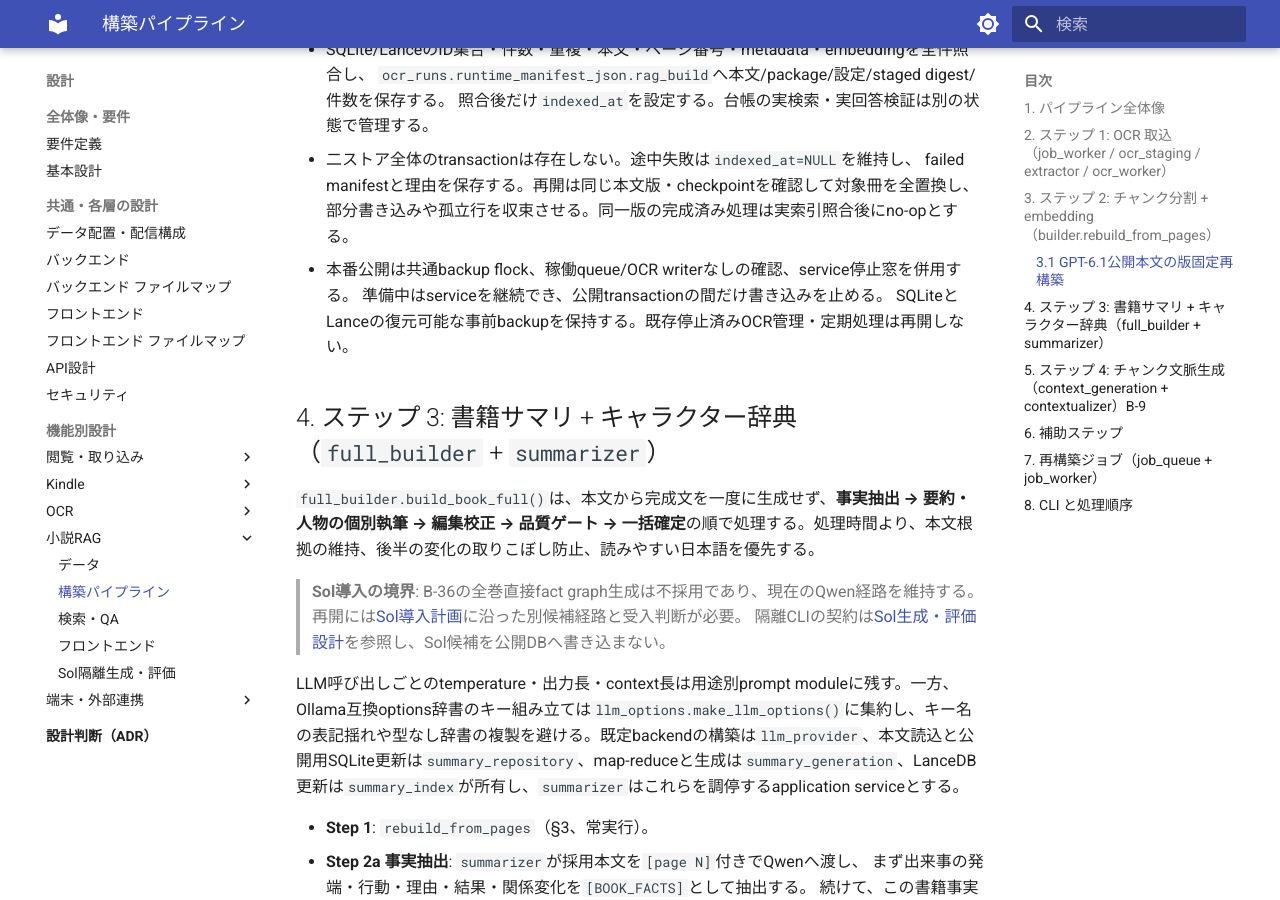
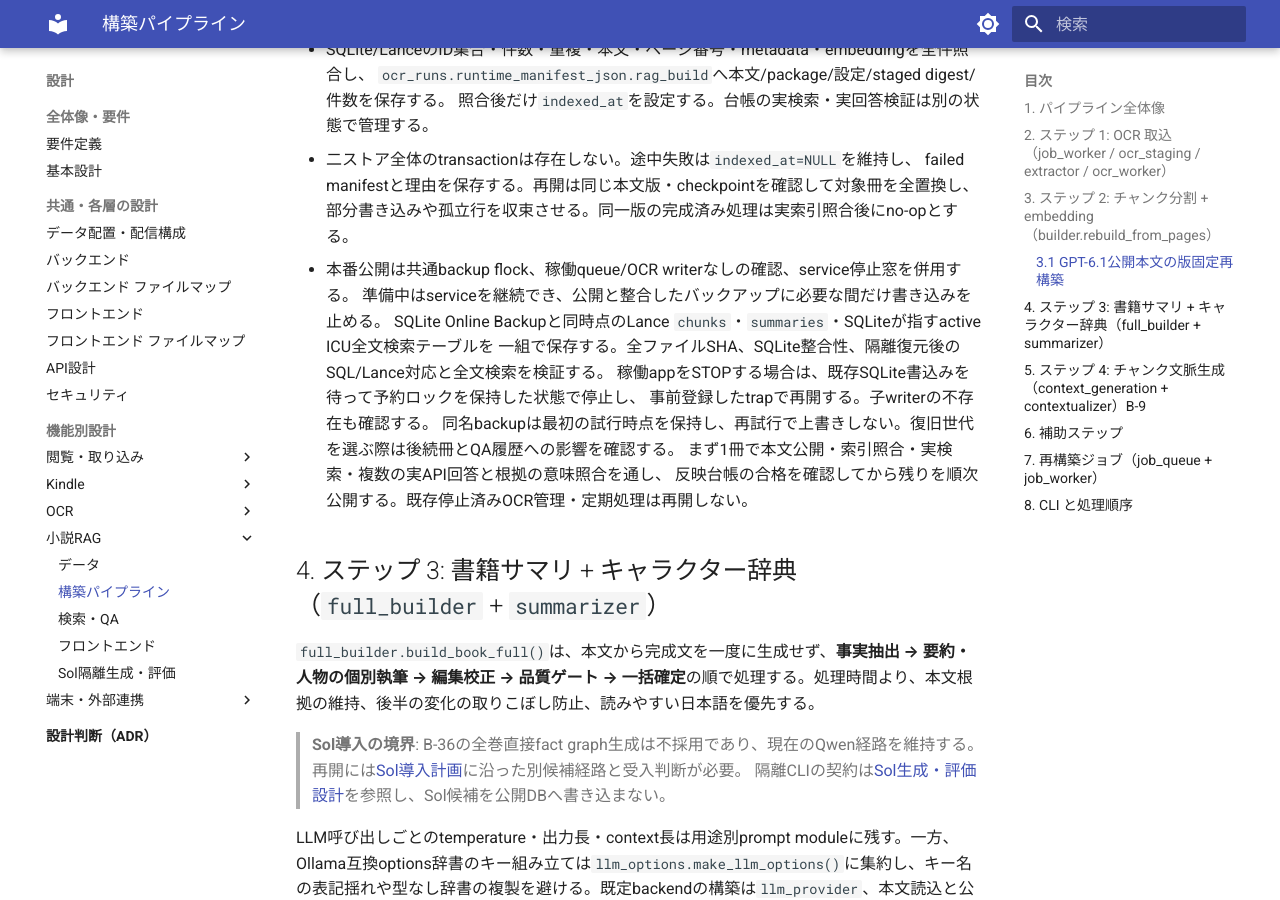
Before and after one commit to kkmmyr/Pic2PDF_Viewer, an MkDocs documentation site: the page built from docs/design/詳細設計/機能別/小説RAG_パイプライン設計.md, in a window 1280 px wide and 900 px high, scrolled down 3407 px. Built offline with MkDocs 1.6.1 and Material for MkDocs 9.7.7, drawn with Linux system fonts in a browser that asks for light colours; some of the changed text lies outside the part shown.

Commit message:
docs(ocr): record six publications and one QA validation hold
Record the accepted artifact versions, isolated restore and search checks,
and the repeated safe quote rejection for dungeon volume 13.
Require active ICU tables in consistent backups and pilot answer validation
before expanding publication to the remaining books.

Co-Authored-By: Codex GPT-6 <noreply@anthropic.com>

```diff
--- a/docs/design/詳細設計/機能別/小説RAG_パイプライン設計.md
+++ b/docs/design/詳細設計/機能別/小説RAG_パイプライン設計.md
@@ -102,8 +102,14 @@ yomitoku は独立照合と `OCR_ENGINE=yomitoku` の比較・後方互換用と
   failed manifestと理由を保存する。再開は同じ本文版・checkpointを確認して対象冊を全置換し、
   部分書き込みや孤立行を収束させる。同一版の完成済み処理は実索引照合後にno-opとする。
 - 本番公開は共通backup flock、稼働queue/OCR writerなしの確認、service停止窓を併用する。
-  準備中はserviceを継続でき、公開transactionの間だけ書き込みを止める。
-  SQLiteとLanceの復元可能な事前backupを保持する。既存停止済みOCR管理・定期処理は再開しない。
+  準備中はserviceを継続でき、公開と整合したバックアップに必要な間だけ書き込みを止める。
+  SQLite Online Backupと同時点のLance `chunks`・`summaries`・SQLiteが指すactive ICU全文検索テーブルを
+  一組で保存する。全ファイルSHA、SQLite整合性、隔離復元後のSQL/Lance対応と全文検索を検証する。
+  稼働appをSTOPする場合は、既存SQLite書込みを待って予約ロックを保持した状態で停止し、
+  事前登録したtrapで再開する。子writerの不存在も確認する。
+  同名backupは最初の試行時点を保持し、再試行で上書きしない。復旧世代を選ぶ際は後続冊とQA履歴への影響を確認する。
+  まず1冊で本文公開・索引照合・実検索・複数の実API回答と根拠の意味照合を通し、
+  反映台帳の合格を確認してから残りを順次公開する。既存停止済みOCR管理・定期処理は再開しない。
 
 ## 4. ステップ 3: 書籍サマリ + キャラクター辞典（`full_builder` + `summarizer`）
 
```
Also changed, not shown: other parts of docs/design/詳細設計/機能別/小説RAG_パイプライン設計.md (+1 -1 lines), docs/log/変更履歴.md (+8 -0 lines), docs/log/既知の問題.md (+1 -0 lines).
